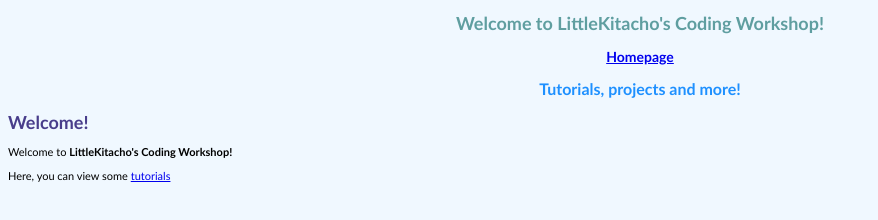
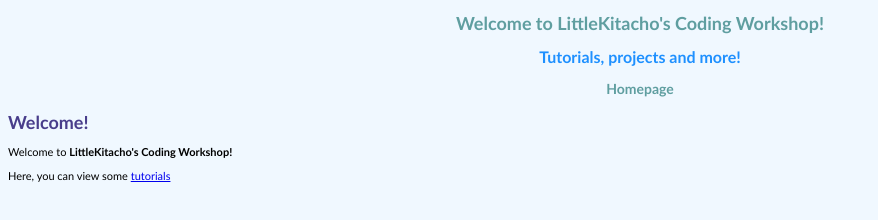
Before and after one commit to dabudke/dabudke.github.io, a plain HTML site: page index.html in a window 1280 px wide. Shown: the whole page, without its empty margins (0-878 px from the left). Drawn offline with Linux system fonts and the light colour scheme.

Commit message:
Change some things

```diff
--- a/index.html
+++ b/index.html
@@ -7,11 +7,15 @@
     <link rel="stylesheet" href="./main.css">
   </head>
   <body>
-    <h1 id="title">Welcome to LittleKitacho's Coding Workshop!</h1>
-    <h3 id="link"><a href="./index.html">Homepage</a></h3>
-    <h2 id="subtitle">Tutorials, projects and more!</h2>
-    <h1 id="welcome">Welcome!</h1>
-    <p>Welcome to <strong>LittleKitacho's Coding Workshop!</strong></p>
-    <p>Here, you can view some <a href="./tutorials/index.html" target="_top">tutorials</a>
+    <div class="header">
+      <h1 id="title">Welcome to LittleKitacho's Coding Workshop!</h1>
+      <h2 id="subtitle">Tutorials, projects and more!</h2>
+      <h3 id="link"><strong>Homepage</strong></h3>
+    </div>
+    <div class="content">
+      <h1 id="welcome">Welcome!</h1>
+      <p>Welcome to <strong>LittleKitacho's Coding Workshop!</strong></p>
+      <p>Here, you can view some <a href="./tutorials/index.html" target="_top">tutorials</a>
+    </div>
   </body>
 </html>
```
